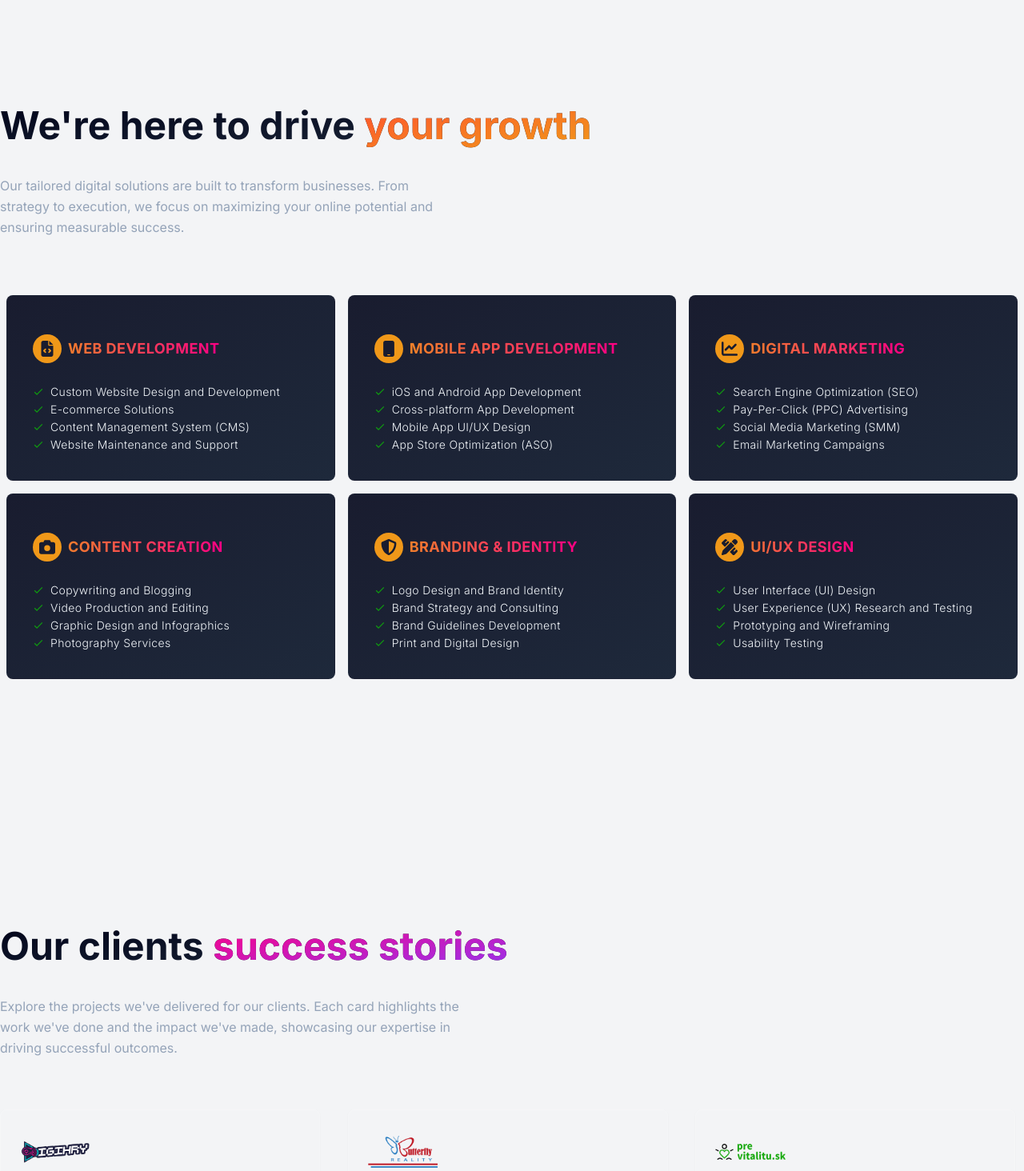
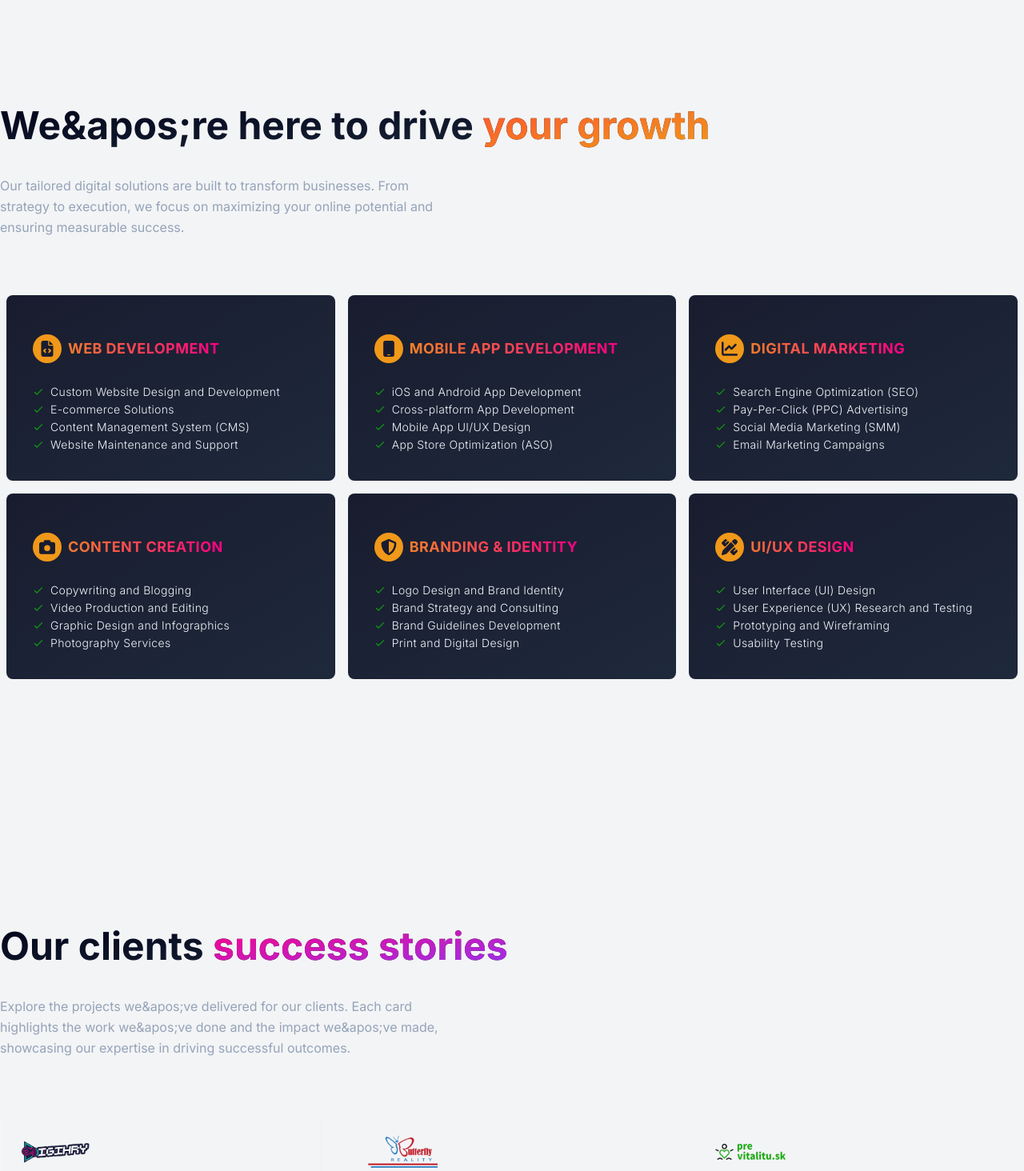
Before and after one commit to borisvicena/gosocial, a Next.js app: page / in a window 1280 px wide. Shown: the part 1066-2530 px from the top of the page at 80% size. Built offline with nearby package versions, Linux system fonts and the light colour scheme.

Commit message:
A little update for Vercel deploy

```diff
--- a/components/sections/CTA.tsx
+++ b/components/sections/CTA.tsx
@@ -13,7 +13,7 @@ const CTA = () => {
             <span className="inline-flex bg-purple-gradient py-1 px-3 rounded-lg mb-8">It&#x27;s today or never.</span>
           </h2>
           <p className="text-base mt-4 max-w-md mx-auto text-slate-400">
-            We're here to support you every step of the way. Join our happy clients and start building your digital
+            We&apos;re here to support you every step of the way. Join our happy clients and start building your digital
             future today.
           </p>
           <div className="lg:mt-0 lg:flex-shrink-0">
--- a/components/ui/custom/SectionProvider.tsx
+++ b/components/ui/custom/SectionProvider.tsx
@@ -1,5 +1,4 @@
 import Navbar from "@/components/sections/NavbarMenu";
-import { Main } from "next/document";
 import React from "react";
 
 type SectionProviderProps = {
--- a/data/index.tsx
+++ b/data/index.tsx
@@ -16,10 +16,10 @@ export const SectionHeaderSettings = {
     title: "Our clients",
     gradientTitle: "success stories",
     description:
-      "Explore the projects we've delivered for our clients. Each card highlights the work we've done and the impact we've made, showcasing our expertise in driving successful outcomes.",
+      "Explore the projects we&apos;ve delivered for our clients. Each card highlights the work we&apos;ve done and the impact we&apos;ve made, showcasing our expertise in driving successful outcomes.",
   },
   services: {
-    title: "We're here to drive",
+    title: "We&apos;re here to drive",
     gradientTitle: "your growth",
     description:
       "Our tailored digital solutions are built to transform businesses. From strategy to execution, we focus on maximizing your online potential and ensuring measurable success.",
@@ -28,13 +28,13 @@ export const SectionHeaderSettings = {
     title: "We strive for better",
     gradientTitle: "digital future",
     description:
-      "Join us on a journey driven by passion and innovation, where our expert team is dedicated to crafting cutting-edge digital solutions. Explore our commitment to integrity, collaboration, and growth, and meet the people who make it all possible. Let's create something exceptional together.",
+      "Join us on a journey driven by passion and innovation, where our expert team is dedicated to crafting cutting-edge digital solutions. Explore our commitment to integrity, collaboration, and growth, and meet the people who make it all possible. Let&apos;s create something exceptional together.",
   },
   testimonials: {
     title: "What our clients",
     gradientTitle: "say about us",
     description:
-      "Our clients' success is our success. Read what our satisfied clients have to say about our services, and discover the impact we've made on their businesses.",
+      "Our clients success is our success. Read what our satisfied clients have to say about our services, and discover the impact we&apos;ve made on their businesses.",
   },
 };
 
@@ -136,7 +136,7 @@ export const testimonials = [
   },
   {
     quote:
-      "The team's strategic insights and creative solutions helped us achieve our best sales year yet. Highly recommend!",
+      "The team&apos;s strategic insights and creative solutions helped us achieve our best sales year yet. Highly recommend!",
     name: "Emily Martinez",
     title: "Head of Digital Strategy at HealthPlus",
   },
@@ -148,7 +148,7 @@ export const testimonials = [
   },
   {
     quote:
-      "From day one, their professionalism and expertise stood out. We couldn't be happier with the results. Excellent work!",
+      "From day one, their professionalism and expertise stood out. We couldn&apos;t be happier with the results. Excellent work!",
     name: "Olivia Brown",
     title: "COO of UrbanStyle Fashion",
   },
```
